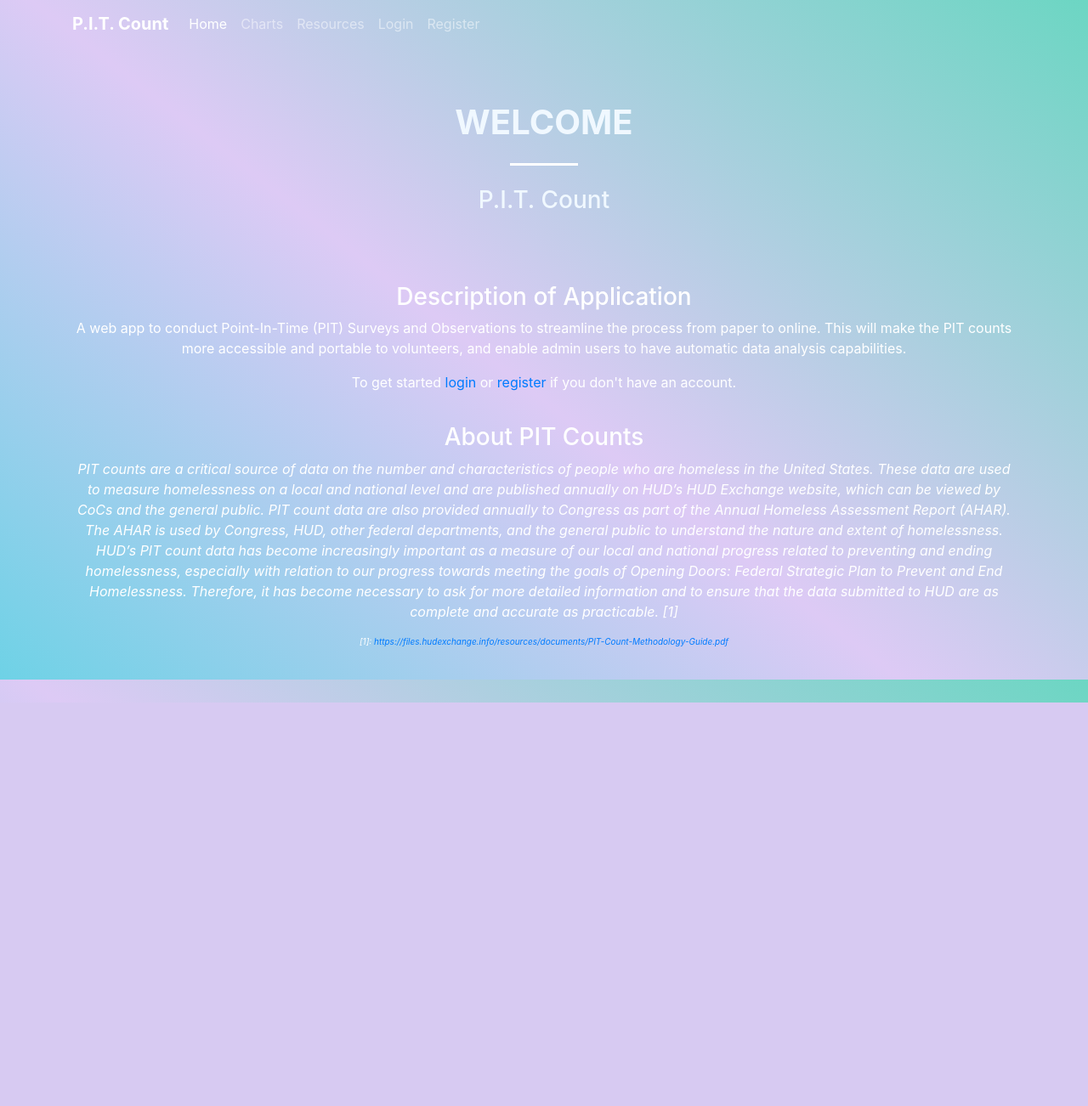
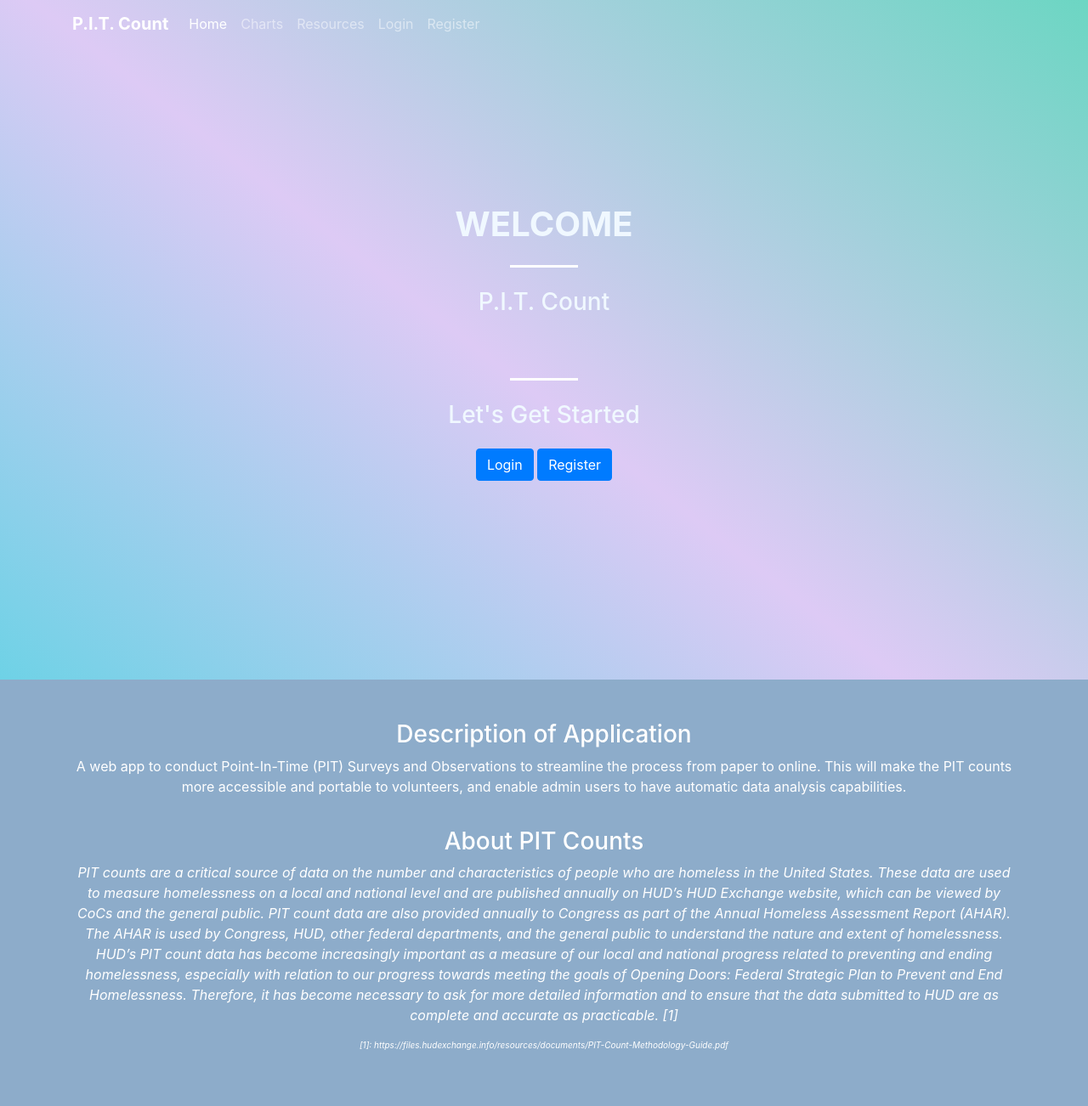
Before and after one commit to Kopetzki/PIT_APP, a Django app: page / in a window 1280 px wide. Shown: the whole page at 85% size. Before the commit the page ends 827 px from the top, so only its background shows below. Run offline with Django 3.2, Linux system fonts and the light colour scheme; some libraries are stand-ins or nearby versions.

Commit message:
Front end changes, update with headers and home page

```diff
--- a/survey/templates/base/home1.html
+++ b/survey/templates/base/home1.html
@@ -3,47 +3,45 @@
 {% block title %}Welcome{% endblock %}
 
 {% block content %}
-          <style>
-            body {
-              background-image: linear-gradient(218deg, rgba(108,214,195,1) 0%, rgba(221,202,245,1) 54%, rgba(110,210,230,1) 100%);
-              background-size: cover;
-              background-position: center center;
-            }
-            .container {
-              color: white;
-            }
-          </style>
+          <div class="view" style="background-image: linear-gradient(218deg, rgba(108,214,195,1) 0%, rgba(221,202,245,1) 54%, rgba(110,210,230,1) 100%);  background-size: cover; background-position: center center;">
             <div class="mask rgba-black-light align-items-center">
               <div class="container">
                 <div class="row">
-                <div class="col-md-12 mb-4 white-text text-center" style="margin-top: 120px;">
+                  <div class="col-md-12 mb-4 white-text text-center" style="margin-top: 240px;">
                       <h1 style="color: aliceblue"><b>WELCOME</b></h1>
                       <hr class="hr-light my-4 wow fadeInDown" >
                       <h3 style="color: aliceblue">P.I.T. Count</h3>
+
+
+                    <div style="padding-top: 40px">
+                       <hr class="hr-light my-4 wow fadeInDown" >
+
+                        <h3 style="color: aliceblue">Let's Get Started</h3>
+                        <div style="padding-top: 15px">
+                          <a href="/login" class="btn btn-primary" role="button">Login</a>
+                          <a href="/register" class="btn btn-primary" role="button">Register</a>
+                        </div>
+                    </div>
+
 
                   </div>
                 </div>
               </div>
             </div>
+          </div>
+
         <main>
           <div class="container">
             <div class="row py-5">
               <div class="col-md-12 text-center">
-                  <h3>Description of Application</h3>
+                  <h3 style="color: white">Description of Application</h3>
               <p style="color: white"> A web app to conduct Point-In-Time (PIT) Surveys and Observations
                 to streamline the process from paper to online.  This will make the PIT counts more accessible
-                    and portable to volunteers, and enable admin users to have automatic data analysis capabilities.
-                  </p>
-
-                  <p>
-                    To get started <a href="/login">login</a> or <a href="/register">register</a> if you don't have
-                    an account.
-                  </p>
+                and portable to volunteers, and enable admin users to have automatic data analysis capabilities.</p>
 
               <div style="padding-top: 20px">
-                    <h3>About PIT Counts</h3>
-                    <p>
-                      <i>PIT counts are a critical source of data on the number and characteristics of people who are
+              <h3 style="color: white">About PIT Counts</h3>
+               <p style="color: white"><i>PIT counts are a critical source of data on the number and characteristics of people who are
             homeless in the United States. These data are used to measure homelessness on a local and
             national level and are published annually on HUD’s HUD Exchange website, which can be
             viewed by CoCs and the general public. PIT count data are also provided annually to Congress
@@ -54,16 +52,16 @@
             relation to our progress towards meeting the goals of Opening Doors: Federal Strategic Plan
             to Prevent and End Homelessness. Therefore, it has become necessary to ask for more
             detailed information and to ensure that the data submitted to HUD are as complete and
-                      accurate as practicable. [1]</i>
-                    </p>
-                    <p style="font-size: x-small;"><i>[1]:
-                      <a href="https://files.hudexchange.info/resources/documents/PIT-Count-Methodology-Guide.pdf">
-                        https://files.hudexchange.info/resources/documents/PIT-Count-Methodology-Guide.pdf
-                      </a>
-                    </i></p>
+                accurate as practicable. [1]</i></p>
+
+            <p style="font-size: x-small; color: white"><i>[1]: https://files.hudexchange.info/resources/documents/PIT-Count-Methodology-Guide.pdf</i></p>
+
+              </div>
+              </div>
             </div>
               </div>
             </div>
           </div>
         </main>
+
 {% endblock %}
--- a/survey/templates/base/user/user1.html
+++ b/survey/templates/base/user/user1.html
@@ -1,6 +1,6 @@
 {% extends "mainTemplate.html" %}
 
-{% block title %}User Dashboard{% endblock %}
+{% block title %}Forms{% endblock %}
 
 {% block content %}
     <div class="container-fluid">
--- a/survey/templates/data_dashboard/dashboard.html
+++ b/survey/templates/data_dashboard/dashboard.html
@@ -1,6 +1,6 @@
 {% extends "mainTemplate.html" %}
 
-{% block title %}Data Dashboard{% endblock %}
+{% block title %}Charts{% endblock %}
 
 {% block content %}
 {% load plotly_dash %}
--- a/survey/views.py
+++ b/survey/views.py
@@ -18,6 +18,7 @@ from .forms import Observation_Individual_Form, Observation_Form, Survey_Individ
 # ===================================================================
 # Home
 def index(request):
+    #print(request.user.is_staff)
     return render(request, 'base/home1.html')
 # Data dashboard
 def dashboard(requests):
```
Also changed, not shown: README.md. Lines whose indentation alone changed are shown as unchanged.
